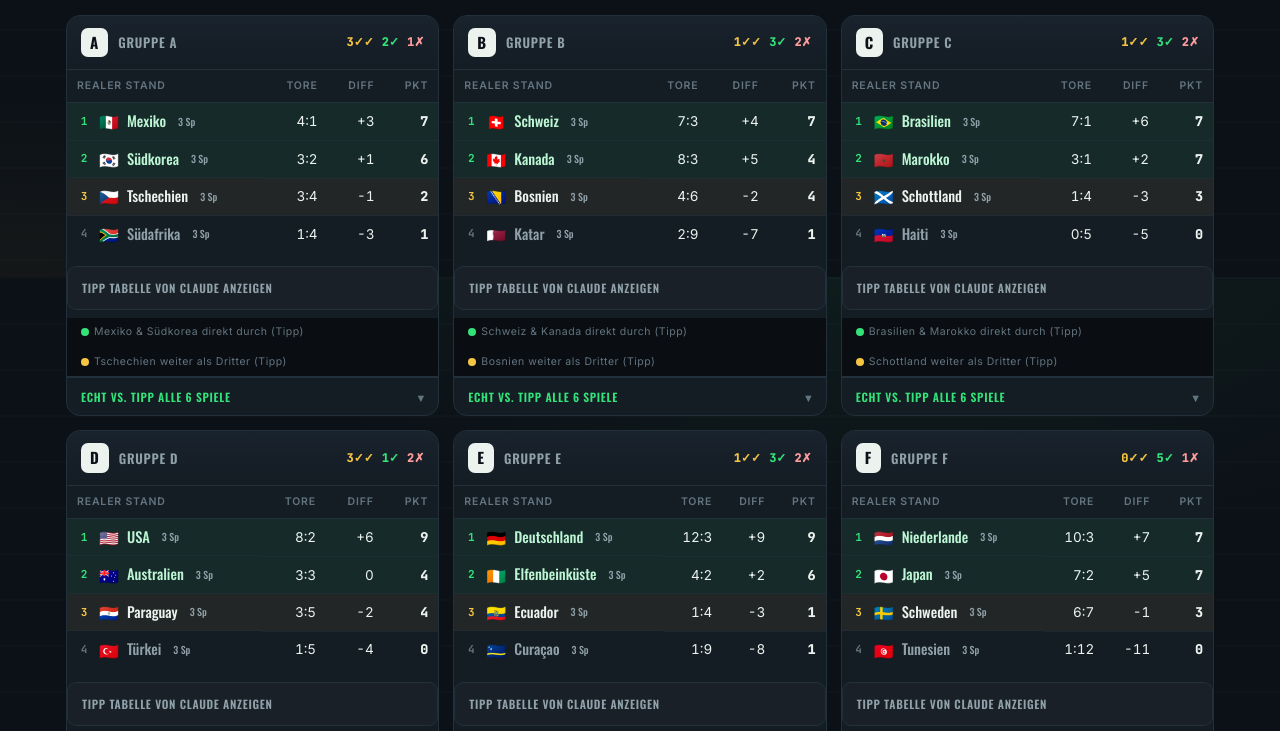
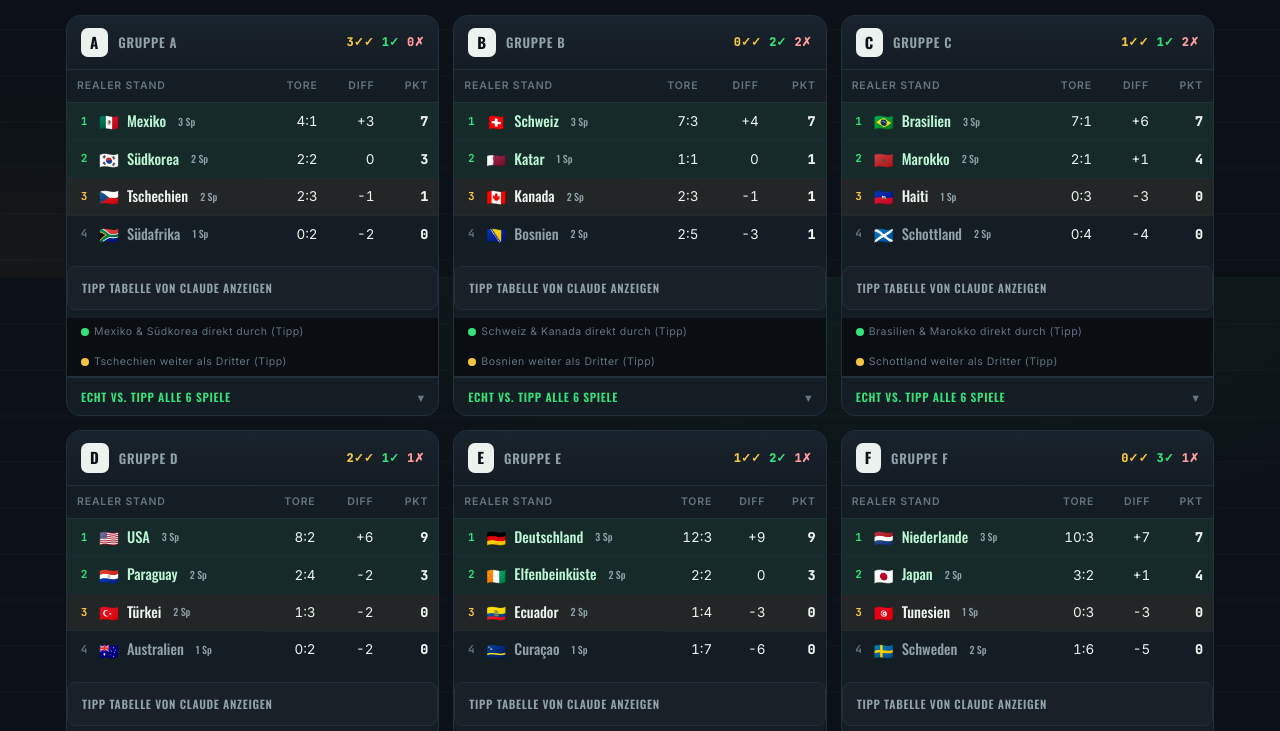
Before and after one commit to servicepoint-bfe/wm-tippspiel, a plain HTML site: page index.html in a window 1280 px wide. Shown: the part 523-1254 px from the top of the page. Drawn offline with nearby package versions, Linux system fonts and the light colour scheme.

Commit message:
Update index.html

```diff
--- a/index.html
+++ b/index.html
@@ -214,7 +214,7 @@
     <div class="tabs">
       <button id="updateResultsBtn" class="tab" style="border: 1px solid var(--grass); color: var(--grass); margin-right: 8px;">🔄 Resultate laden</button>
       <button class="tab is-active" data-p="groups">Gruppen</button>
-      <button class="tab" data-p="ko">Ko Phase</button>
+      <button class="tab" data-p="ko">K.o. Phase</button>
       <button class="tab" data-p="win">Sieger</button>
     </div>
   </div>
@@ -301,32 +301,32 @@
 };
 const n=k=>T[k][0], f=k=>T[k][1];
 
-// Hier sind die echten Resultate garantiert fest drin, es kann also niemals "null" sein
+// Die letzten beiden Spiele pro Gruppe sind nun korrekt auf null gesetzt
 const GROUPS=[
  {id:'A',rows:[['MEX',7,5,2,'adv'],['KOR',6,6,4,'adv'],['CZE',4,4,4,'q3'],['RSA',0,1,6,'out']],
-  m:[['MEX','KOR',2,1,[1,0]],['MEX','RSA',2,0,[2,0]],['MEX','CZE',1,1,[1,1]],['KOR','CZE',2,1,[2,1]],['KOR','RSA',2,0,[1,0]],['CZE','RSA',2,1,[1,1]]]},
+  m:[['MEX','KOR',2,1,[1,0]],['MEX','RSA',2,0,[2,0]],['MEX','CZE',1,1,[1,1]],['KOR','CZE',2,1,[2,1]],['KOR','RSA',2,0,null],['CZE','RSA',2,1,null]]},
  {id:'B',rows:[['SUI',9,5,1,'adv'],['CAN',6,4,3,'adv'],['BIH',3,4,5,'q3'],['QAT',0,1,6,'out']],
-  m:[['SUI','CAN',1,0,[2,1]],['SUI','QAT',2,0,[1,1]],['SUI','BIH',2,1,[4,1]],['CAN','BIH',2,1,[1,1]],['CAN','QAT',2,0,[6,0]],['BIH','QAT',2,1,[2,1]]]},
+  m:[['SUI','CAN',1,0,[2,1]],['SUI','QAT',2,0,[1,1]],['SUI','BIH',2,1,[4,1]],['CAN','BIH',2,1,[1,1]],['CAN','QAT',2,0,null],['BIH','QAT',2,1,null]]},
  {id:'C',rows:[['BRA',7,6,1,'adv'],['MAR',6,5,2,'adv'],['SCO',4,4,4,'q3'],['HAI',0,1,8,'out']],
-  m:[['BRA','MAR',2,0,[1,1]],['BRA','HAI',3,0,[3,0]],['BRA','SCO',1,1,[3,0]],['MAR','SCO',2,1,[1,0]],['MAR','HAI',3,0,[1,0]],['SCO','HAI',2,1,[1,0]]]},
+  m:[['BRA','MAR',2,0,[1,1]],['BRA','HAI',3,0,[3,0]],['BRA','SCO',1,1,[3,0]],['MAR','SCO',2,1,[1,0]],['MAR','HAI',3,0,null],['SCO','HAI',2,1,null]]},
  {id:'D',rows:[['USA',9,6,2,'adv'],['TUR',6,5,3,'adv'],['PAR',1,3,5,'o3'],['AUS',1,2,5,'out']],
-  m:[['USA','TUR',2,1,[2,1]],['USA','PAR',2,1,[4,1]],['USA','AUS',2,0,[2,0]],['TUR','PAR',2,1,[0,1]],['TUR','AUS',2,1,[0,2]],['PAR','AUS',1,1,[1,1]]]},
+  m:[['USA','TUR',2,1,[2,1]],['USA','PAR',2,1,[4,1]],['USA','AUS',2,0,[2,0]],['TUR','PAR',2,1,[0,1]],['TUR','AUS',2,1,null],['PAR','AUS',1,1,null]]},
  {id:'E',rows:[['GER',9,7,2,'adv'],['ECU',6,3,2,'adv'],['CIV',3,3,4,'q3'],['CUW',0,1,7,'out']],
-  m:[['GER','CUW',3,0,[7,1]],['GER','CIV',2,1,[2,1]],['GER','ECU',2,1,[3,1]],['ECU','CIV',1,0,[0,1]],['ECU','CUW',2,0,[0,0]],['CIV','CUW',2,1,[2,0]]]},
+  m:[['GER','CUW',3,0,[7,1]],['GER','CIV',2,1,[2,1]],['GER','ECU',2,1,[3,1]],['ECU','CIV',1,0,[0,1]],['ECU','CUW',2,0,null],['CIV','CUW',2,1,null]]},
  {id:'F',rows:[['NED',9,7,2,'adv'],['JPN',6,5,4,'adv'],['SWE',3,4,6,'q3'],['TUN',0,2,6,'out']],
-  m:[['NED','JPN',2,1,[2,2]],['NED','SWE',3,1,[5,1]],['NED','TUN',2,0,[3,0]],['JPN','SWE',2,1,[1,0]],['JPN','TUN',2,1,[4,0]],['SWE','TUN',2,1,[5,1]]]},
+  m:[['NED','JPN',2,1,[2,2]],['NED','SWE',3,1,[5,1]],['NED','TUN',2,0,[3,0]],['JPN','SWE',2,1,[1,0]],['JPN','TUN',2,1,null],['SWE','TUN',2,1,null]]},
  {id:'G',rows:[['BEL',7,5,2,'adv'],['IRN',7,4,1,'adv'],['EGY',3,3,4,'q3'],['NZL',0,1,6,'out']],
-  m:[['BEL','NZL',2,0,[3,0]],['BEL','EGY',2,1,[1,1]],['BEL','IRN',1,1,[0,0]],['IRN','EGY',1,0,[1,0]],['IRN','NZL',2,0,[2,2]],['EGY','NZL',2,1,[3,1]]]},
+  m:[['BEL','NZL',2,0,[3,0]],['BEL','EGY',2,1,[1,1]],['BEL','IRN',1,1,[0,0]],['IRN','EGY',1,0,[1,0]],['IRN','NZL',2,0,null],['EGY','NZL',2,1,null]]},
  {id:'H',rows:[['ESP',9,7,1,'adv'],['URU',6,5,2,'adv'],['KSA',3,2,5,'o3'],['CPV',0,1,7,'out']],
-  m:[['ESP','CPV',3,0,[0,0]],['ESP','KSA',2,0,[4,0]],['ESP','URU',2,1,[1,1]],['URU','KSA',2,0,[1,1]],['URU','CPV',2,0,[2,2]],['KSA','CPV',2,1,[1,0]]]},
+  m:[['ESP','CPV',3,0,[0,0]],['ESP','KSA',2,0,[4,0]],['ESP','URU',2,1,[1,1]],['URU','KSA',2,0,[1,1]],['URU','CPV',2,0,null],['KSA','CPV',2,1,null]]},
  {id:'I',rows:[['FRA',9,6,2,'adv'],['NOR',6,6,3,'adv'],['SEN',3,4,4,'q3'],['IRQ',0,0,7,'out']],
-  m:[['FRA','SEN',2,1,[3,1]],['FRA','NOR',2,1,[2,1]],['FRA','IRQ',2,0,[3,0]],['NOR','SEN',2,1,[3,2]],['NOR','IRQ',3,0,[4,1]],['SEN','IRQ',2,0,[1,1]]]},
+  m:[['FRA','SEN',2,1,[3,1]],['FRA','NOR',2,1,[2,1]],['FRA','IRQ',2,0,[3,0]],['NOR','SEN',2,1,[3,2]],['NOR','IRQ',3,0,null],['SEN','IRQ',2,0,null]]},
  {id:'J',rows:[['ARG',9,7,1,'adv'],['AUT',6,6,4,'adv'],['ALG',3,3,6,'o3'],['JOR',0,2,7,'out']],
-  m:[['ARG','ALG',3,0,[3,0]],['ARG','JOR',2,0,[4,0]],['ARG','AUT',2,1,[2,0]],['AUT','ALG',2,1,[2,1]],['AUT','JOR',3,1,[3,1]],['ALG','JOR',2,1,[2,1]]]},
+  m:[['ARG','ALG',3,0,[3,0]],['ARG','JOR',2,0,[4,0]],['ARG','AUT',2,1,[2,0]],['AUT','ALG',2,1,[2,1]],['AUT','JOR',3,1,null],['ALG','JOR',2,1,null]]},
  {id:'K',rows:[['POR',9,6,2,'adv'],['COL',6,6,4,'adv'],['COD',1,3,5,'o3'],['UZB',1,2,5,'out']],
-  m:[['POR','COL',2,1,[2,1]],['POR','UZB',2,0,[5,0]],['POR','COD',2,1,[1,1]],['COL','UZB',3,1,[3,1]],['COL','COD',2,1,[1,0]],['COD','UZB',1,1,[0,0]]]},
+  m:[['POR','COL',2,1,[2,1]],['POR','UZB',2,0,[5,0]],['POR','COD',2,1,[1,1]],['COL','UZB',3,1,[3,1]],['COL','COD',2,1,null],['COD','UZB',1,1,null]]},
  {id:'L',rows:[['ENG',9,7,1,'adv'],['CRO',6,4,3,'adv'],['GHA',3,4,5,'q3'],['PAN',0,1,7,'out']],
-  m:[['ENG','CRO',2,0,[4,2]],['ENG','PAN',3,0,[3,0]],['ENG','GHA',2,1,[0,0]],['CRO','GHA',2,1,[1,1]],['CRO','PAN',2,0,[1,0]],['GHA','PAN',2,1,[1,0]]]}
+  m:[['ENG','CRO',2,0,[4,2]],['ENG','PAN',3,0,[3,0]],['ENG','GHA',2,1,[0,0]],['CRO','GHA',2,1,[1,1]],['CRO','PAN',2,0,null],['GHA','PAN',2,1,null]]}
 ];
 
 const POS=['1','2','3','4'];
```
